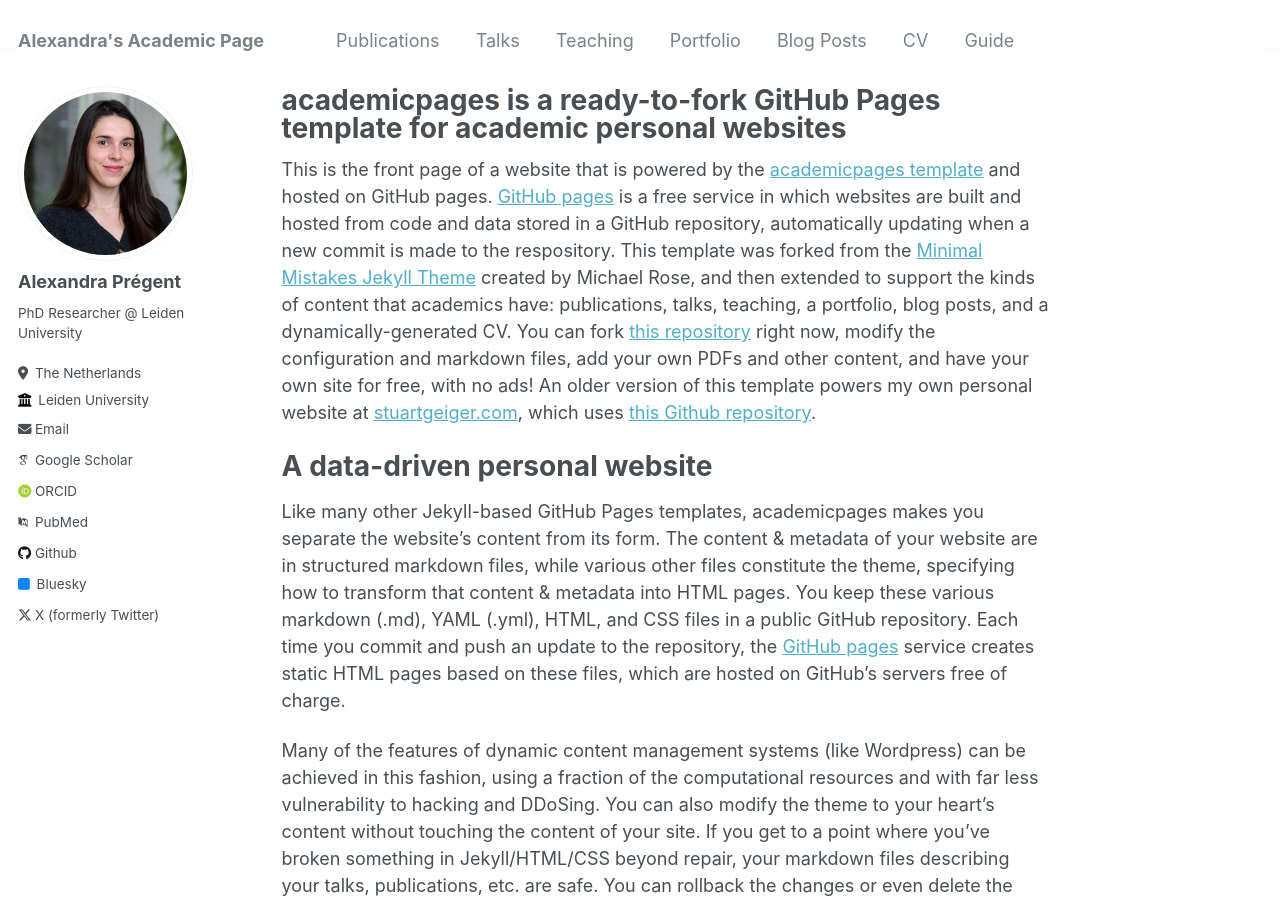
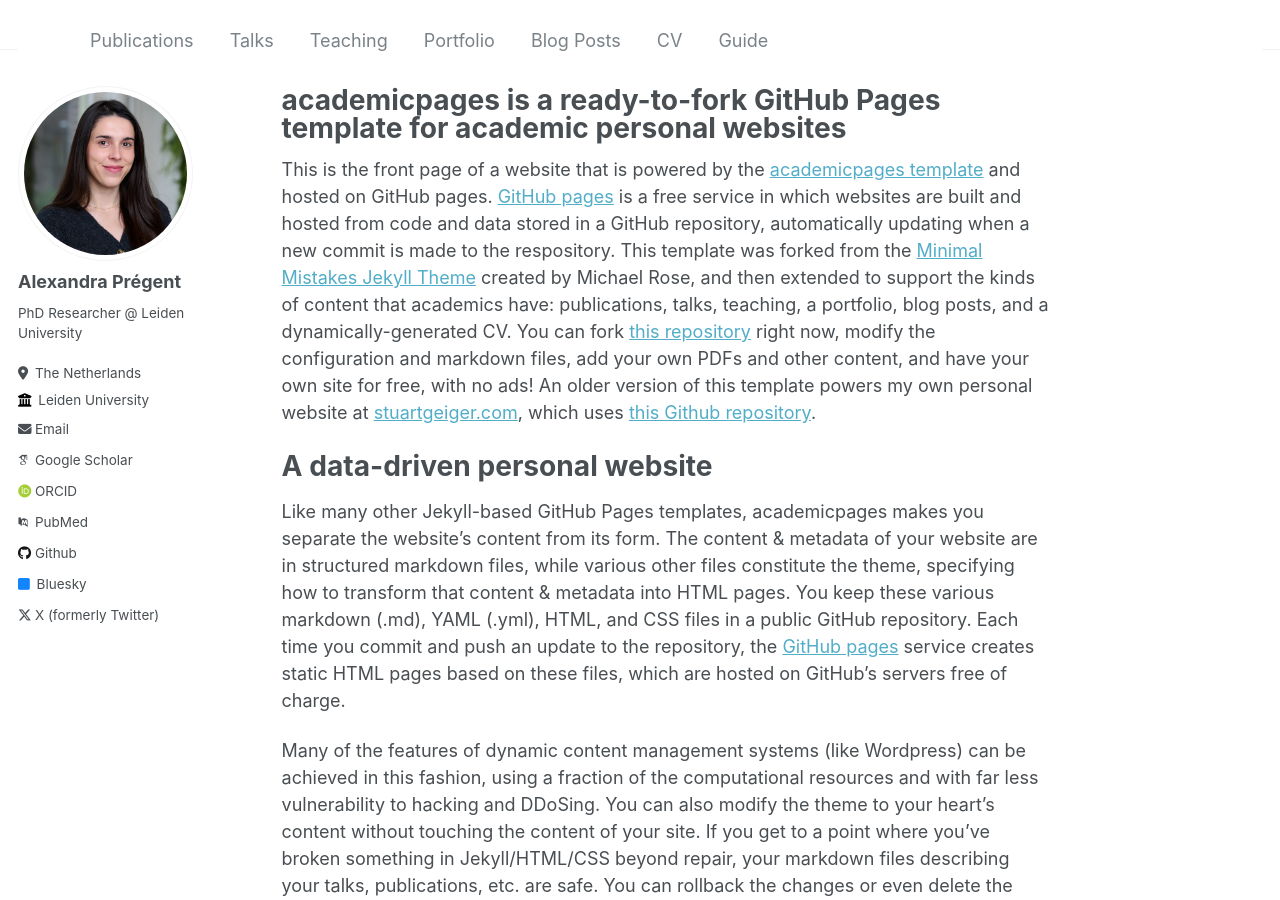
Before and after one commit to AlexandraPregent/AlexandraPregent.github.io, a Jekyll site: the page built from _pages/about.md, in a window 1280 px wide and 900 px high. Built offline with Jekyll 4.4.1, drawn with Linux system fonts in a browser that asks for light colours; some web fonts are replaced; part of the change alters nothing that is shown.

Commit message:
Update _config.yml

```diff
--- a/_config.yml
+++ b/_config.yml
@@ -8,7 +8,7 @@
 
 # Basic Site Settings
 locale                   : "en-US"
-title                    : "Alexandra's Academic Page"
+title                    : ""
 title_separator          : "-"
 name                     : &name "Your Name"
 description              : &description "personal description"
@@ -32,9 +32,9 @@ author:
 
   # Academic websites
   arxiv            : # URL - Update with the correct link to your profile
-  googlescholar    : "https://scholar.google.fr/citations?user=bFRhe20AAAAJ&hl=fr&oi=ao"
+  googlescholar    : ""
   impactstory      : # URL
-  orcid            : "https://orcid.org/0000-0002-7812-6223"
+  orcid            : ""
   pubmed           : "https://www.ncbi.nlm.nih.gov/pubmed/?term=john+snow"
   researchgate     : # URL
 
```
